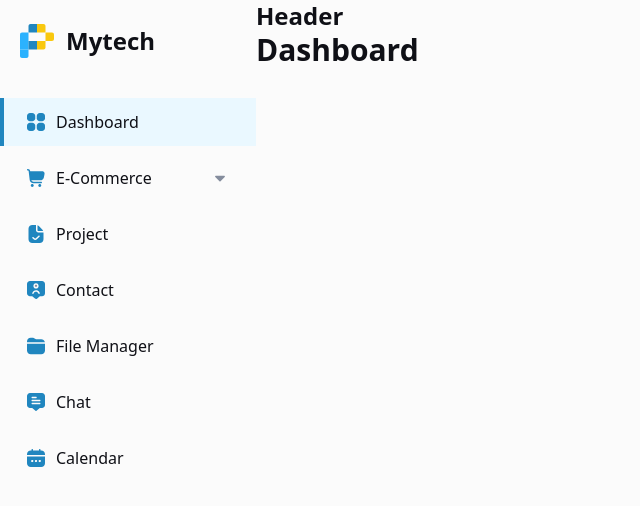
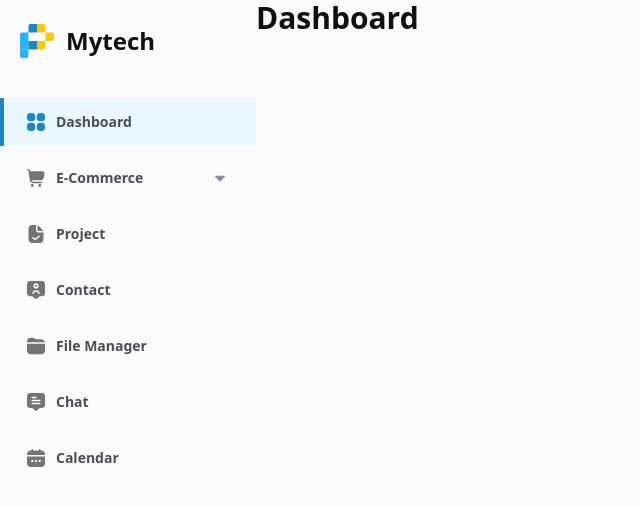
Before and after one commit to SisodiyaAakash/mytech, a Next.js app: page / in a window 1280 px wide. Shown: the top 506 px of the page, without its empty margins (0-640 px from the left). Built offline with nearby package versions, Linux system fonts and the light colour scheme.

Commit message:
Updated the sidebar component - added remaining things such as greyscale on menu item for hover and active state and started header component development

```diff
--- a/app/comp/header.js
+++ b/app/comp/header.js
@@ -1,7 +1,7 @@
 export default function Header() {
   return (
-    <header className="flex items-start">
-      <h2 className="">Header</h2>
+    <header className="flex items-center gap-8 justify-between">
+      <div className="flex items-center gap-2"></div>
     </header>
   );
 }
--- a/app/comp/sidebar.js
+++ b/app/comp/sidebar.js
@@ -16,6 +16,17 @@ export default function Sidebar() {
       const response = await fetch("/json/menu.json");
       const data = await response.json();
       setMenuItems(data);
+
+      // Checking if any submenu item is active and set the submenu index
+      const activeIndex = data.findIndex(
+        (menuItem) =>
+          menuItem.submenu &&
+          menuItem.submenu.some((subItem) => subItem.path === pathname)
+      );
+      if (activeIndex !== -1) {
+        setOpenSubmenuIndex(activeIndex);
+        localStorage.setItem("openSubmenuIndex", activeIndex);
+      }
     };
 
     fetchMenuItems();
@@ -25,7 +36,7 @@ export default function Sidebar() {
     if (savedSubmenuIndex) {
       setOpenSubmenuIndex(Number(savedSubmenuIndex));
     }
-  }, []);
+  }, [pathname]);
 
   // Toggle submenu visibility
   const toggleSubmenu = (index) => {
@@ -54,7 +65,14 @@ export default function Sidebar() {
       </div>
       <div className="py-4">
         <ul className="flex flex-col gap-2">
-          {menuItems.map((menuItem, index) => (
+          {menuItems.map((menuItem, index) => {
+            // Determine if the main menu item is active
+            const isActiveMenuItem =
+              pathname === menuItem.path ||
+              (menuItem.submenu &&
+                menuItem.submenu.some((subItem) => pathname === subItem.path));
+
+            return (
               <li key={index}>
                 {/* Main menu item */}
                 <a
@@ -63,16 +81,19 @@ export default function Sidebar() {
                       ? toggleSubmenu(index)
                       : navigateTo(menuItem.path || "/")
                   }
-                className={`cursor-pointer duration-500 flex relative items-center gap-2 py-3 px-6 hover:bg-[#EAF8FF] before:content-[''] before:absolute before:left-0 before:top-0 before:bottom-0 before:w-1 before:h-full hover:before:bg-[#2086BF] before:duration-500 ${
+                  className={`group cursor-pointer text-sm font-semibold text-[#4A4C56] hover:text-[#2086BF] duration-500 flex relative items-center gap-2 py-3 px-6 hover:bg-[#EAF8FF] before:content-[''] before:absolute before:left-0 before:top-0 before:bottom-0 before:w-1 before:h-full hover:before:bg-[#2086BF] before:duration-500 ${
                     openSubmenuIndex === index ? "bg-[#EAF8FF]" : ""
                   } ${
-                  pathname === menuItem.path
-                    ? "bg-[#EAF8FF] before:bg-[#2086BF]"
+                    isActiveMenuItem
+                      ? "bg-[#EAF8FF] before:bg-[#2086BF] text-[#2086BF]"
                       : ""
-                } `}
+                  }`}
                 >
                   <Image
                     src={menuItem.icon}
+                    className={`grayscale duration-500 group-hover:grayscale-0 ${
+                      isActiveMenuItem ? "grayscale-0" : ""
+                    }`}
                     alt={`${menuItem.title} Icon`}
                     width={24}
                     height={24}
@@ -105,9 +126,9 @@ export default function Sidebar() {
                       <li key={subIndex}>
                         <a
                           onClick={() => navigateTo(subItem.path || "/", true)}
-                        className={`cursor-pointer duration-500 flex relative items-center gap-2 py-3 px-6 hover:bg-[#EAF8FF] before:content-[''] before:absolute before:left-0 before:top-0 before:bottom-0 before:w-1 before:h-full hover:before:bg-[#2086BF] before:duration-500 ${
+                          className={`cursor-pointer text-sm font-semibold text-[#4A4C56] hover:text-[#2086BF] duration-500 flex relative items-center gap-2 py-3 px-6 hover:bg-[#EAF8FF] before:content-[''] before:absolute before:left-0 before:top-0 before:bottom-0 before:w-1 before:h-full hover:before:bg-[#2086BF] before:duration-500 ${
                             pathname === subItem.path
-                            ? "bg-[#EAF8FF] before:bg-[#2086BF]"
+                              ? "bg-[#EAF8FF] before:bg-[#2086BF] text-[#2086BF]"
                               : ""
                           }`}
                         >
@@ -119,7 +140,8 @@ export default function Sidebar() {
                   </ul>
                 )}
               </li>
-          ))}
+            );
+          })}
         </ul>
       </div>
     </aside>
```
Also changed, not shown: public/icons/search.svg (added). Lines whose indentation alone changed are shown as unchanged.
